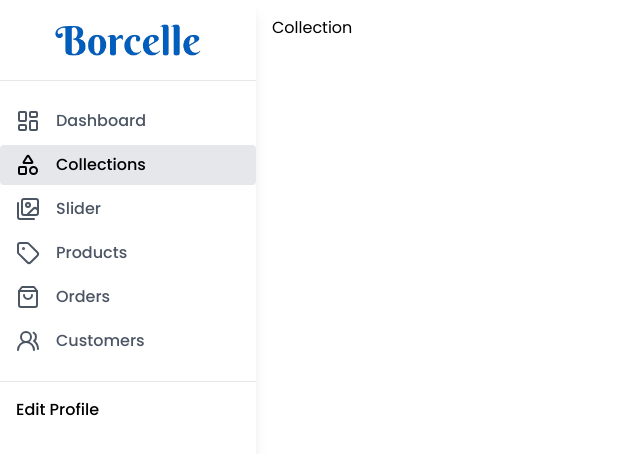
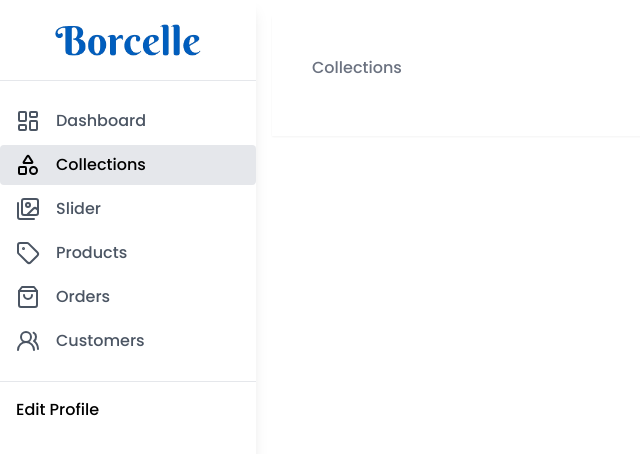
Before and after one commit to FREDVUNI/ecommerce-platform-nextjs, a Next.js app in the folder admin/: page /collections in a window 1280 px wide. Shown: the top 454 px of the page, without its empty margins (0-640 px from the left). Built offline with nearby package versions, Linux system fonts and the light colour scheme; no server answers.

Commit message:
chore: update the collection page

```diff
--- a/admin/app/(dashboard)/collections/page.tsx
+++ b/admin/app/(dashboard)/collections/page.tsx
@@ -3,7 +3,13 @@ import React from "react";
 type Props = {};
 
 const Collection = (props: Props) => {
-  return <div>Collection</div>;
+  return (
+    <div className="p-10 bg-white shadow-sm">
+      <h2 className="text-2xl font-medium mb-4 text-gray-500">
+        Collections
+      </h2>
+    </div>
+  );
 };
 
 export default Collection;
```
